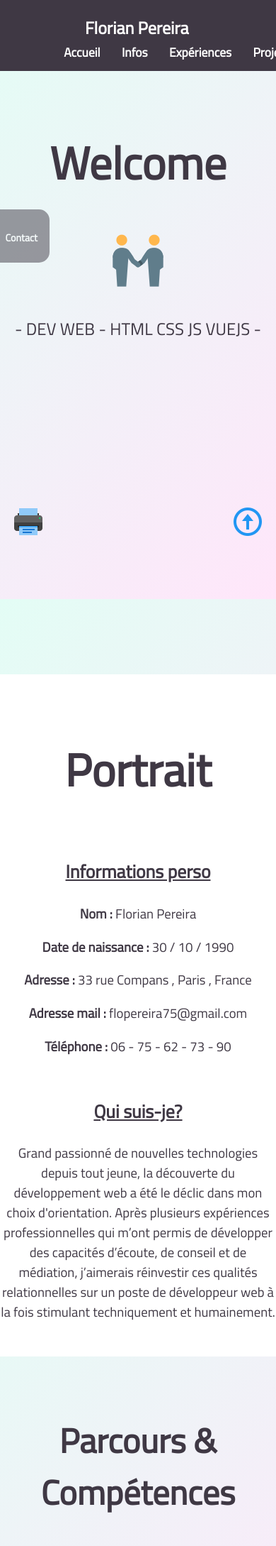
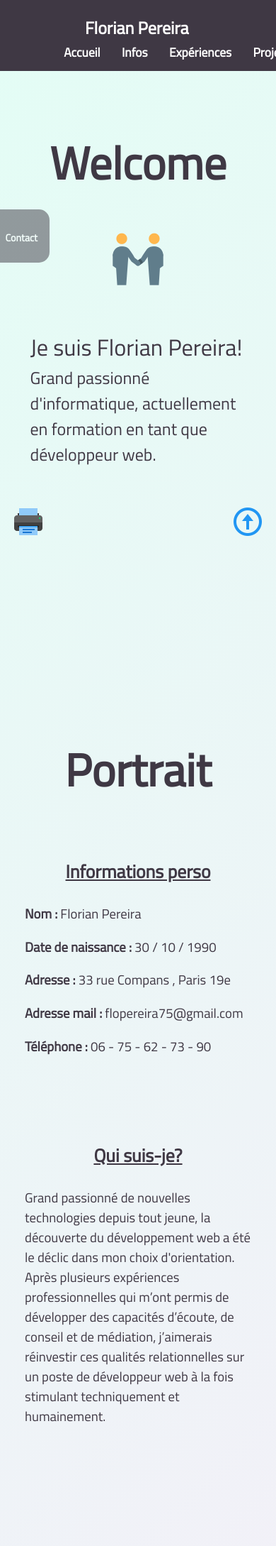
Before and after one commit to FloPereira75/flopereira75.github.io, a PHP site: page / in a window 390 px wide. Shown: the top 2178 px of the page at 71% size. Run offline with PHP 8.4, Linux system fonts and the light colour scheme.

Commit message:
Rectification design mobile

```diff
--- a/Style-css/mobildesign.css
+++ b/Style-css/mobildesign.css
@@ -55,9 +55,28 @@
 
     #wlcome h2 {
         font-size: 4em;
+        padding-bottom: 25px;
     }
     #wlcome p {
         font-size: 1.5em;
+    }
+    .gras-flo-welcome {
+        font-size: 1em;
+    }
+    .wrap-txt-accueil {
+        height: 250px;
+        margin-top: 50px;
+    }
+    .wrap-txt-accueil p {
+        padding-left: 35px;
+        padding-right: 35px;
+    }
+    .gras-flo-welcome {
+        font-size: 1.35em;
+    }
+
+    .wrap-txt-accueil:hover {
+        box-shadow: none;
     }
 
     /* PORTRAIT */
@@ -77,7 +96,7 @@
     }
 
     .wrap-info {
-        height: 40vh;
+        height: 400px;
         width: 100%;
         position: relative;
         left: 0;
@@ -91,7 +110,7 @@
         display: none;
     }
     .wrap-bio {
-        height: 40vh;
+        height: 500px;
         width: 100%;
         position: relative;
         left: 0;
@@ -104,11 +123,25 @@
     .wrap-bio img {
         display: none;
     }
+    .aside-gauche {
+        padding-left: 35px;
+        padding-right: 35px;
+    }
+    #info .aside-droit {
+        text-align: inherit;
+    }
+    #info .aside-gauche {
+        text-align: inherit;
+    }
+    .aside-droit {
+        padding-left: 35px;
+        padding-right: 35px;
+        text-align: inherit;
+    }
 
     /* PARCOURS ET COMPETENCES */
 
     .exp {
-        padding-bottom: 50px;
         height: auto;
     }
     .exp h2 {
--- a/Style-css/style.css
+++ b/Style-css/style.css
@@ -2,7 +2,7 @@
 html, body {
     margin: 0;
     padding: 0;
-    height: 100%;
+    /* height: 100%; */
     background-image: linear-gradient(-225deg, #E3FDF5 0%, #FFE6FA 100%);
     font-family: 'Titillium Web', sans-serif;
     color: #3f3844;
@@ -122,14 +116,28 @@ nav ul li {
     display: block;
     margin-left: auto;
     margin-right: auto;
-    margin-top: 5vh;
+    margin-top: 15px;
 }
 
-#wlcome p {
+.wrap-txt-accueil {
+    height: 180px;
+    width: 375px;
+    border-radius: 3px;
+    margin: 0 auto;
+    transition: box-shadow .3s;
+}
+.wrap-txt-accueil:hover {
+    box-shadow: 0 0 20px rgba(0, 0, 0, 0.1);
+}
+
+/* .wrap-txt-accueil p {
+    padding: 15px 30px;
     text-align: center;
-    padding-top: 5px;
-    font-size: 2.75em;
-    text-transform: uppercase;
+    font-size: 1.4em;
+} */
+
+.gras-flo-welcome {
+    font-size: 1.45em;
 }
 
 /* PORTRAIT */
@@ -137,21 +145,21 @@ nav ul li {
 #info {
     height : 100vh;
     width: 100%;
-    background-color: white;
+    /* background-color: white; */
     position: relative;
 }
 .wrap-info {
-    background-image: linear-gradient(-225deg, #E3FDF5 0%, #FFE6FA 100%);
+    /* background-image: linear-gradient(-225deg, #E3FDF5 0%, #FFE6FA 100%); */
     height: 65vh;
     width: 500px;
-    border-radius: 50px;
+    border-radius: 3px;
     position: relative;
     left: 75px;
     display: inline-block;
-    transition: box-shadow .7s;
+    transition: box-shadow .3s;
 }
 .wrap-info:hover {
-    box-shadow: 0 0 25px #3f3844;
+    box-shadow: 0 0 20px rgba(0, 0, 0, 0.1);
 }
 
 #info h2 {
--- a/index.html
+++ b/index.html
@@ -25,7 +25,9 @@
             <div id="wlcome">
                 <h2>Welcome</h2>
                 <img src="image/icons8-meeting-96.png" alt="welcome">
-                <p>- Dev Web - html css js vuejs -</p>
+                <div class="wrap-txt-accueil">
+                    <p><span class="gras-flo-welcome">Je suis Florian Pereira!</span><br> Grand passionné d'informatique, actuellement en formation en tant que développeur web.</p>
+                </div>
             </div>
             <div id="info"><!-- DIV PARTIE INFORMATIONS/BIO -->
                 <h2 id="portrait">Portrait</h2>
@@ -35,7 +37,7 @@
                         <img src="image/cv.png" alt="info">
                         <p><span class="form-gras">Nom : </span>Florian Pereira</p>
                         <p><span class="form-gras">Date de naissance : </span>30 / 10 / 1990</p>
-                        <p><span class="form-gras">Adresse : </span>33 rue Compans , Paris , France</p>
+                        <p><span class="form-gras">Adresse : </span>33 rue Compans , Paris 19e</p>
                         <p><span class="form-gras">Adresse mail : </span>flopereira75@gmail.com</p>
                         <p><span class="form-gras">Téléphone : </span>06 - 75 - 62 - 73 - 90</p>
                     </aside>
@@ -54,13 +56,13 @@
                     <h3>Expériences</h3>
                     <img src="image/work2.png" alt="Work">
                     <div class="wrap-xperience">
-                        <p id="paddinghaut"><span class="form-gras">- Carrefour Market :</span> Employé commercial // 2010-2011</p>
-                        <p><span class="form-gras">- Monoprix :</span> Employé commercial // 2011-2012</p>
-                        <p><span class="form-gras">- GAP :</span> Vendeur prêt-à-porter // 2012-2013</p>
-                        <p><span class="form-gras">- Mr. Bricolage :</span> Accueil-vendeur-caissier // 2013-2016</p>
-                        <p id="bordurebas"><span class="form-gras">- Gardien d'immeuble :</span> Accueil et surveillance // 2017-2018</p>
-                        <p>- Football en club : ASSB Porte Bagnolet 75020</p>
-                        <p>- Entraineur u15 à Paris 10</p>
+                        <p id="paddinghaut"><span class="form-gras">Carrefour Market :</span> Employé commercial<br>2010-2011</p>
+                        <p><span class="form-gras">Monoprix :</span> Employé commercial<br>2011-2012</p>
+                        <p><span class="form-gras">GAP :</span> Vendeur prêt-à-porter<br>2012-2013</p>
+                        <p><span class="form-gras">Mr. Bricolage :</span> Accueil-vendeur-caissier<br>2013-2016</p>
+                        <p id="bordurebas"><span class="form-gras">RIVP :</span> Gardien d'immeuble<br>2017-2018</p>
+                        <p>Football en club : ASPB Paris 20eme</p>
+                        <p>Entraineur u15 à RC Paris 10</p>
                     </div>
                 </div>
                 <div class="cptence"><!-- DIV PARTIE EXPERIENCES ET FORMATIONS -->
@@ -83,11 +85,13 @@
                 <div class="wrap-taupe">
                     <h3>Tape-Taupe</h3>
                     <img src="image/tapetaupe.png" alt="Jeu tape taupe">
-                    <p>Jeu indémodable consistant à taper sur le plus de taupe dans un temps impartis.</p>
-                    <p>Réalisation du jeu via JS30. Changement de background, type de police, délai, ainsi que la vitesse d'apparition des taupes.</p>
-                    <p>Langages utilisés : HTML ; CSS ; JavaScript</p>
-                    <p>Compatibilité : ordinateur uniquement</p>
-                    <p class="form-gras">Lien pour y jouer <a href="Tape-taupe/index.html" target="_blank">ici</a></p>
+                    <div class="div-jeutaupe">
+                        <p>Jeu indémodable consistant à taper sur le plus de taupes dans un temps imparti.</p>
+                        <p>Réalisation du jeu via JS30. Changement de background, type de police, délai, ainsi que la vitesse d'apparition des taupes.</p>
+                        <p>Langages utilisés : HTML ; CSS ; JavaScript</p>
+                        <p>Compatibilité : ordinateur et mobile</p>
+                        <p class="form-gras">Lien pour y jouer <a href="Tape-taupe/index.html" target="_blank">ici</a></p>
+                    </div>
                 </div>
             </div>
             <a href="#"><img id="flchup" src="image/iconup.png" alt="fleche up"></a>
```
Also changed, not shown: other parts of Style-css/mobildesign.css (+34 -3 lines), other parts of Style-css/style.css (+14 -19 lines). Lines whose indentation alone changed are shown as unchanged.
